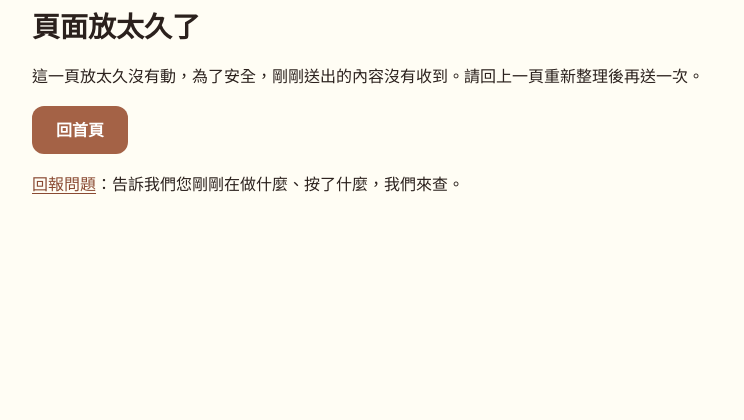
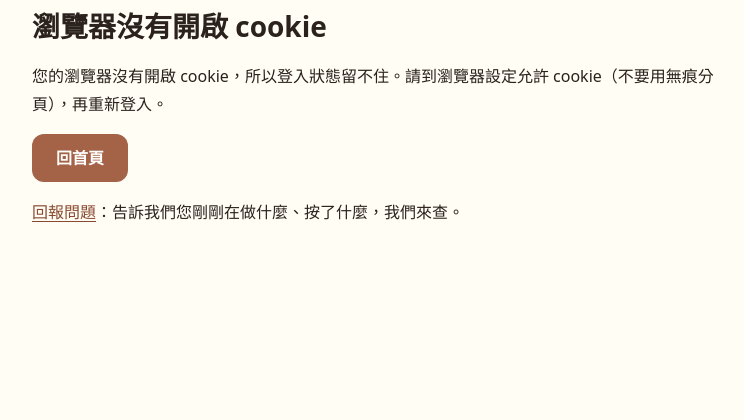
Before and after one commit to CCNDA/loveuno-2026, a Laravel app: template resources/views/errors/419.blade.php in a window 1280 px wide. Shown: the part 105-525 px from the top of the page, without its empty margins (256-1000 px from the left). Run offline with Laravel 12, Linux system fonts and the light colour scheme; the template is opened without the code that fills it, so the values that code supplies are empty.

Commit message:
登入時瀏覽器沒開 cookie 直接提示（Asana 1220224661011603，熊叔叔 11/5 選 C1）
- 登入頁：藏著的提示框，cookie-check.js 偵測 navigator.cookieEnabled 為 false 才顯示（跟舊站 v1.3.5 同一句）
- 419：送出時沒帶 session cookie 就說是 cookie 的問題，有帶才說「頁面放太久了」（標題一起換）
- CookieHintTest 2 項；陰性對照（兩個 view 各改回原本）都會紅

Co-Authored-By: Claude Opus 5.5 <noreply@anthropic.com>

```diff
--- a/resources/views/auth/login.blade.php
+++ b/resources/views/auth/login.blade.php
@@ -21,6 +21,8 @@
             </nav>
         @endif
 
+        {{-- 瀏覽器關掉 cookie 就先提醒（Asana 1220224661011603，熊叔叔 11/5 選 C1；跟舊站 v1.3.5 同一句） --}}
+        <div class="error-summary" id="cookie-warn" role="alert" hidden>您的瀏覽器沒有開啟 cookie，所以登入狀態留不住。請到瀏覽器設定允許 cookie（不要用無痕分頁），再重新登入。</div>
         <form method="POST" action="{{ route('login.store') }}" novalidate>
             @csrf
 
@@ -68,4 +70,5 @@
     <p class="auth-serve">網站服務由 中華基督教網路發展協會 提供<br><span lang="en">Serve by Chinese Christian Network Development Association</span></p>
 </div>
 <script src="{{ asset('js/password-show.js') }}?v={{ $appVersion }}" defer></script>
+<script src="{{ asset('js/cookie-check.js') }}?v={{ $appVersion }}" defer></script>
 @endsection
--- a/resources/views/errors/419.blade.php
+++ b/resources/views/errors/419.blade.php
@@ -1,11 +1,17 @@
 @extends('layouts.app')
 
 {{-- 錯誤頁也要能回報（年長會友最常卡在這裡；回應表單兩面審查 11/2） --}}
-@section('title', '頁面放太久了')
+@section('title', request()->hasCookie(config('session.cookie')) ? '頁面放太久了' : '瀏覽器沒有開啟 cookie')
 
 @section('content')
+@if (! request()->hasCookie(config('session.cookie')))
+{{-- 送出時沒有帶 session cookie：多半是瀏覽器不存 cookie（Asana 1220224661011603，熊叔叔 11/5 選 C1） --}}
+<h1>瀏覽器沒有開啟 cookie</h1>
+<p>您的瀏覽器沒有開啟 cookie，所以登入狀態留不住。請到瀏覽器設定允許 cookie（不要用無痕分頁），再重新登入。</p>
+@else
 <h1>頁面放太久了</h1>
 <p>這一頁放太久沒有動，為了安全，剛剛送出的內容沒有收到。請回上一頁重新整理後再送一次。</p>
+@endif
 <p><a class="button" href="{{ route('home') }}">回首頁</a></p>
 <p><a href="{{ route('feedback.create', ['from' => request()->getRequestUri()]) }}" target="_blank" rel="noopener">回報問題<span class="visually-hidden">（開新分頁）</span></a>：告訴我們您剛剛在做什麼、按了什麼，我們來查。</p>
 @endsection
```
Also changed, not shown: public/js/cookie-check.js (added, +8 -0 lines), tests/Feature/CookieHintTest.php (added, +34 -0 lines).
